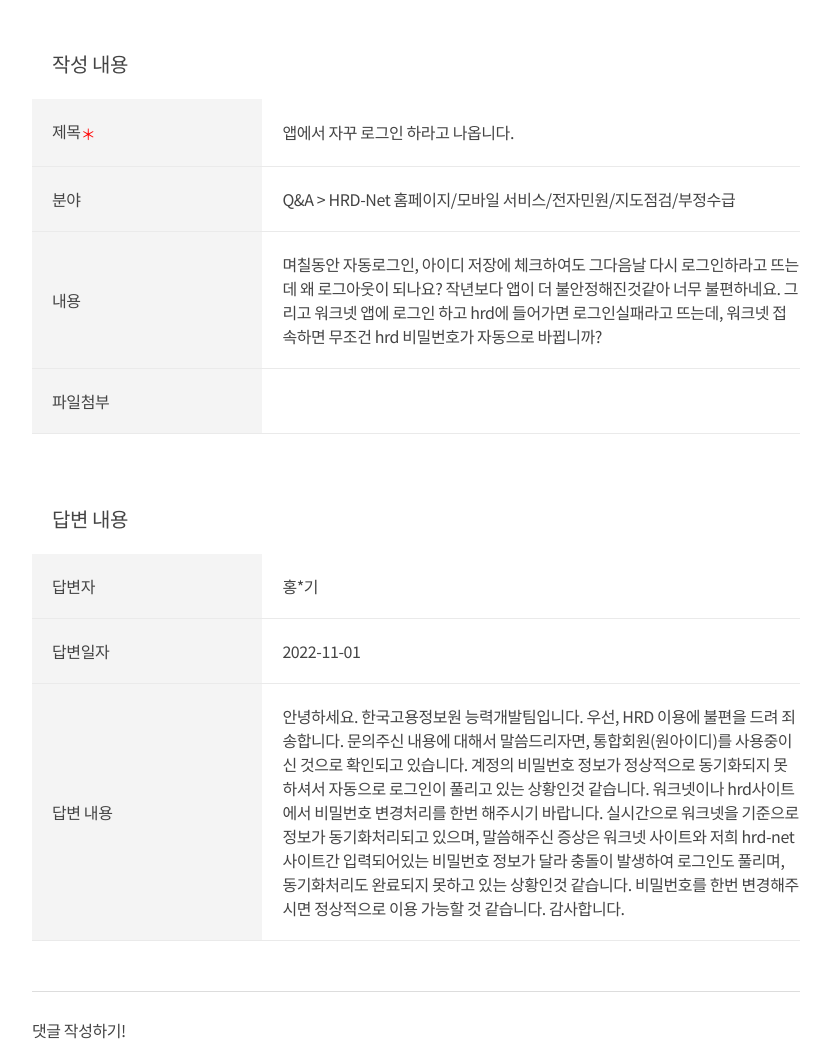
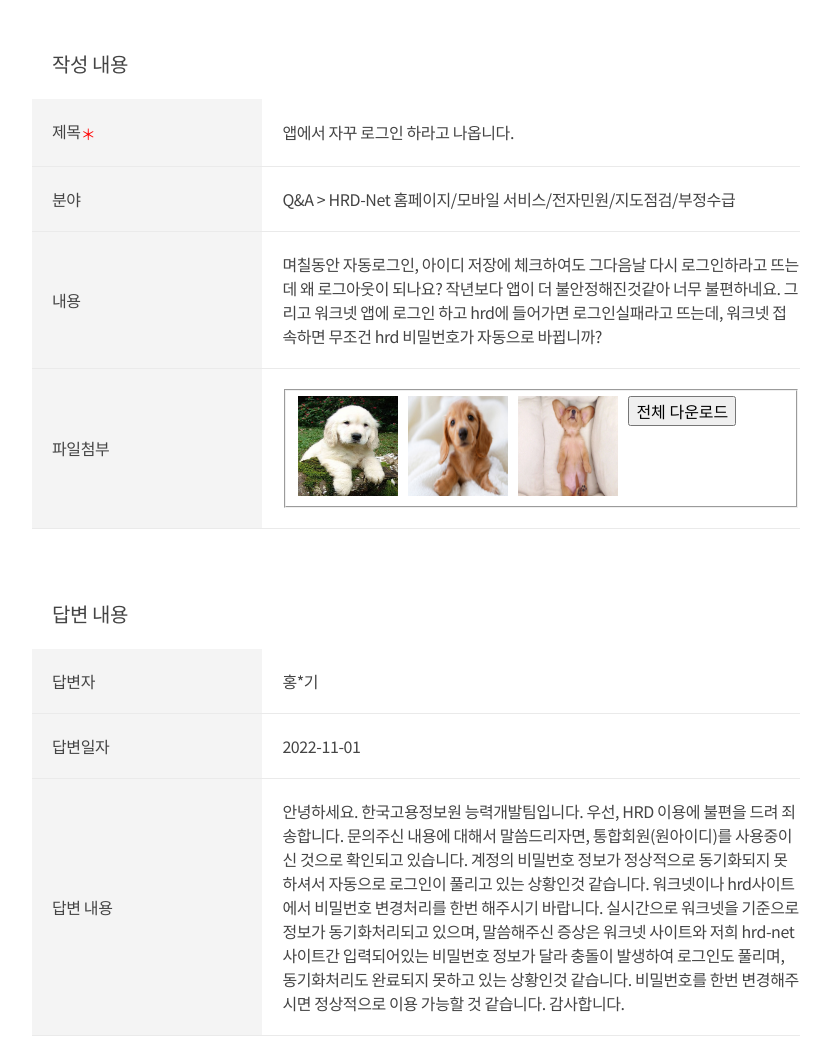
Before and after one commit to juhee067/practice, a PHP site: page /view.html in a window 1280 px wide. Shown: the part 286-1327 px from the top of the page, without its empty margins (224-1055 px from the left). Run offline with PHP 8.4, Linux system fonts and the light colour scheme; some libraries are stand-ins or nearby versions.

Commit message:
20221011

```diff
--- a/css/view.css
+++ b/css/view.css
@@ -65,7 +65,17 @@ td {
 #answer td {
   padding: 20px 0 20px 20px;
 }
+/* 파일구현 */
 
+fieldset{
+  display: flex;
+  gap: 10px;
+}
+
+.file img {
+  width: 100px;
+  height: 100px;
+}
 /* 댓글등록 */
 #commento {
   border-top: 1px solid #ddd;
--- a/index.html
+++ b/index.html
@@ -21,7 +21,8 @@
                 <section id="myInfo">
 
                     <form action="" class="info">
-                        <table>
+
+                        <table>  <!-- 공개여부 -->
                             <tr>
                                 <th class="title">공개여부</th>
                                 <td> <input type="radio" name="tel" value="m" id="phone" checked>
--- a/js/view.js
+++ b/js/view.js
@@ -1,3 +1,4 @@
+// 댓글 기능 구현 (다른 html에선 되는데 똑같이 가지고 와도 되지않음)
 const instaForm = document.querySelector("#instaForm");
 const commentsContainer = document.querySelector("#comments");
 
@@ -18,3 +19,20 @@ const addComment = (username, comment) => {
   newComment.append(`- ${comment}`);
   commentsContainer.append(newComment);
 };
+
+// 파일 구현
+
+var suffix = 1;
+function downloadAll(oFrm) {
+  var oChk = oFrm.elements["file" + suffix++];
+  if (oChk) {
+    if (oChk.checked) {
+      location.href = "http://oneway.com/files/test/" + oChk.value;
+      setTimeout(function () {
+        downloadAll(oFrm);
+      }, 1000);
+    } else {
+      downloadAll(oFrm);
+    }
+  }
+}
--- a/view.html
+++ b/view.html
@@ -65,7 +65,27 @@
                 </tr>
                 <tr>
                     <td class="title">파일첨부</td>
-                    <td></td>
+                    <td>
+                        <fieldset>
+
+                            <div class="file itm01">
+                                    <a href="./img/file01.jpeg" download><img id="preview" src="./img/file01.jpeg" /></a>
+                            </div>
+
+                            <div class="file itm02">
+                                    <a href="./img/file02.jpeg" download><img id="preview" src="./img/file02.jpeg" /></a>
+                            </div>
+
+                            <div class="file itm03">
+                                    <a href="./img/file03.jpeg" download><img id="preview" src="./img/file03.jpeg" /></a>
+                            </div>
+
+                            <div>
+                                <input type="button" value="전체 다운로드" onclick="suffix=1;downloadAll(this.form);return false">
+
+                            </div>
+                        </fieldset>
+                    </td>
                 </tr>
 
                 </table>
```
Also changed, not shown: write.html (+28 -17 lines), img/file01.jpeg (added), img/file02.jpeg (added), img/file03.jpeg (added), 1 other file.
